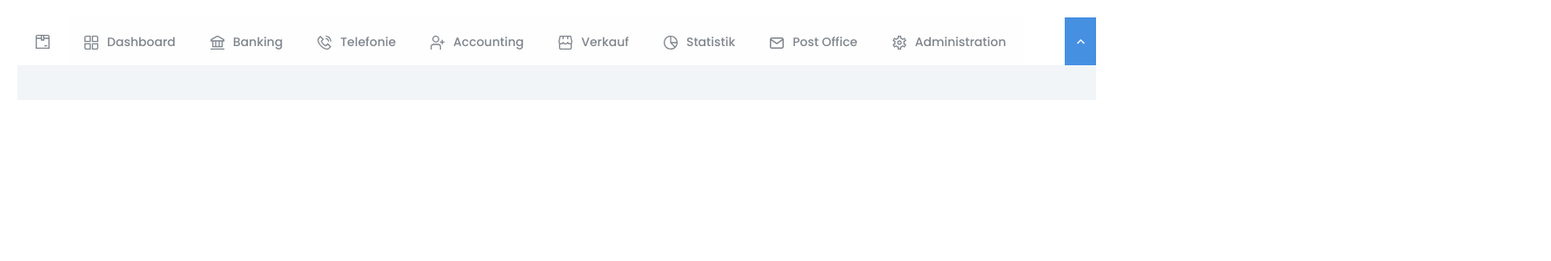
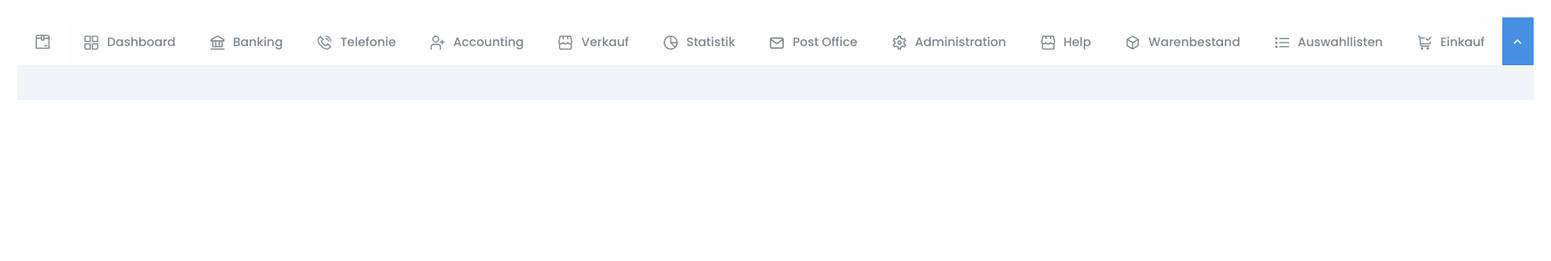
Before and after one commit to bogdan-nazarenko/exonn-tabs, a React (Vite) app: page / in a window 1280 px wide. Shown: the top 300 px of the page at 87% size, 1783 px wide, since content can reach past the window. Built offline with nearby package versions, Linux system fonts and the light colour scheme.

Commit message:
feat(styles/grid): add rule for wrapper

```diff
--- a/src/styles/grid.scss
+++ b/src/styles/grid.scss
@@ -1 +1,7 @@
 @use "abstracts" as *;
+
+.wrapper {
+    display: flex;
+    flex-direction: column;
+    min-height: inherit;
+}
```
